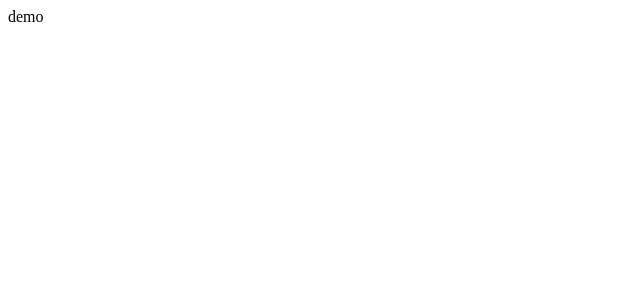
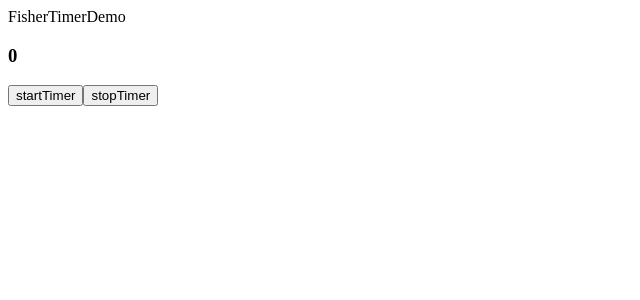
Before and after one commit to gaohan1994/fisher, a React (Vite) app: page / in a window 1280 px wide. Shown: the top 300 px of the page, without its empty margins (0-640 px from the left). Built offline with nearby package versions, Linux system fonts and the light colour scheme.

Commit message:
FisherTimer demo

```diff
--- a/src/fisher-core/index.ts
+++ b/src/fisher-core/index.ts
@@ -1,3 +1 @@
-export * from './Archive';
-export * from './GameMode';
-export * from './Backpack';
+export * from './fisher-timer';
--- a/src/main.tsx
+++ b/src/main.tsx
@@ -1,9 +1,9 @@
 import { Fragment } from 'react';
 import ReactDOM from 'react-dom/client';
-import { Demo } from './pages';
+import { FisherCoreDemo } from './pages';
 
 ReactDOM.createRoot(document.getElementById('root') as HTMLElement).render(
   <Fragment>
-    <Demo />
+    <FisherCoreDemo />
   </Fragment>
 );
--- a/src/pages/Demo.tsx
+++ /dev/null
@@ -1,10 +0,0 @@
-import { useEffect } from 'react';
-import { createArchive, GameMode } from '../fisher-core';
-
-export const Demo = () => {
-  useEffect(() => {
-    const archive = createArchive(GameMode.NORMAL, 'harper.gao');
-    console.log('archive', archive);
-  }, []);
-  return <div>demo</div>;
-};
--- /dev/null
+++ b/src/pages/FisherCoreDemo.tsx
@@ -0,0 +1,32 @@
+import { useEffect, useState, FC } from 'react';
+import { FisherTimer } from '@FisherCore';
+
+const FisherTimerDemo: FC = () => {
+  const [sum, setSum] = useState(0);
+  const [timer] = useState(
+    new FisherTimer({ action: () => setSum((prevSum) => ++prevSum) })
+  );
+
+  useEffect(() => {
+    return () => {
+      timer.stopTimer();
+    };
+  }, []);
+
+  return (
+    <div>
+      FisherTimerDemo
+      <h3>{sum}</h3>
+      <button onClick={() => timer.startTimer(1000)}>startTimer</button>
+      <button onClick={() => timer.stopTimer()}>stopTimer</button>
+    </div>
+  );
+};
+
+export const FisherCoreDemo: FC = () => {
+  return (
+    <div>
+      <FisherTimerDemo />
+    </div>
+  );
+};
--- a/src/pages/Launcher.tsx
+++ /dev/null
@@ -1,2 +0,0 @@
-const Launcher = () => <div>launcher</div>;
-export { Launcher };
--- a/src/pages/index.ts
+++ b/src/pages/index.ts
@@ -1,3 +1,2 @@
-export * from './Launcher';
 export * from './Dev';
-export * from './Demo';
+export * from './FisherCoreDemo';
```
